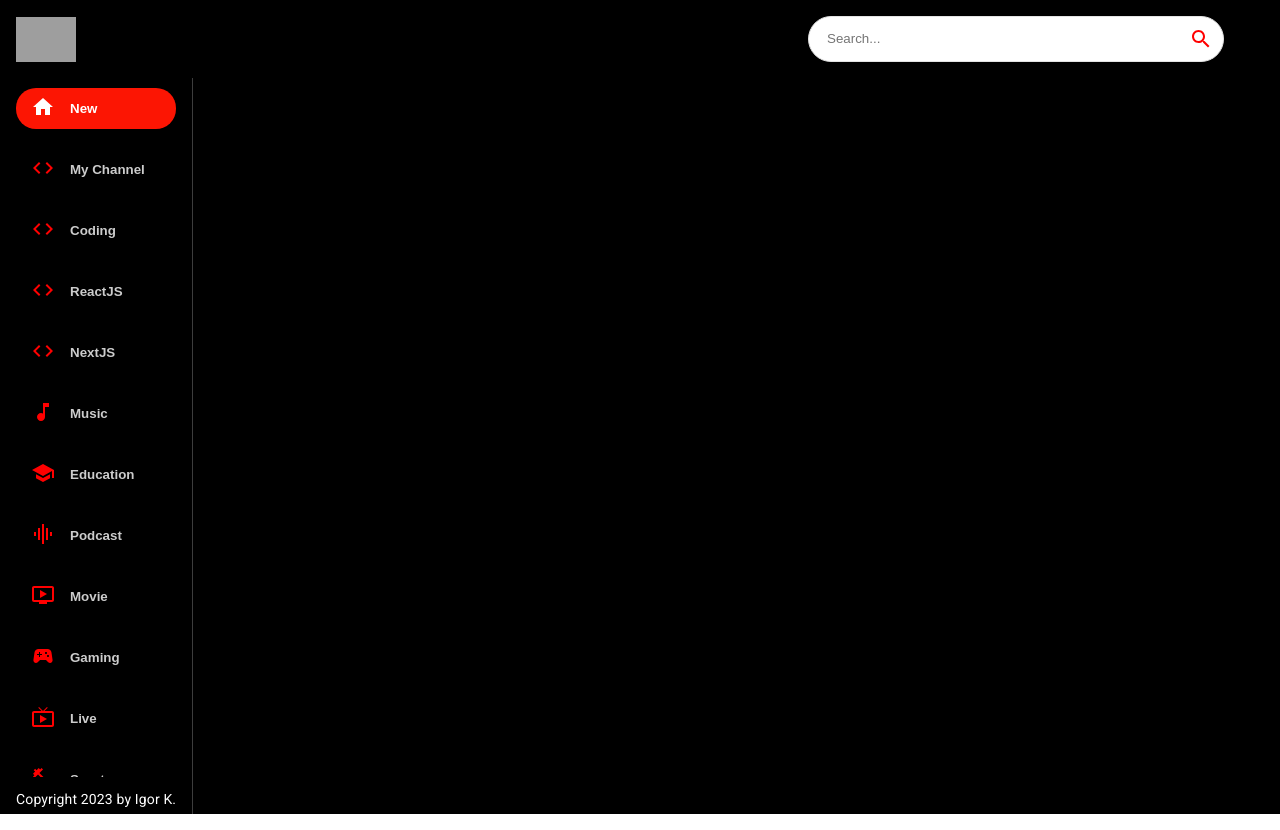
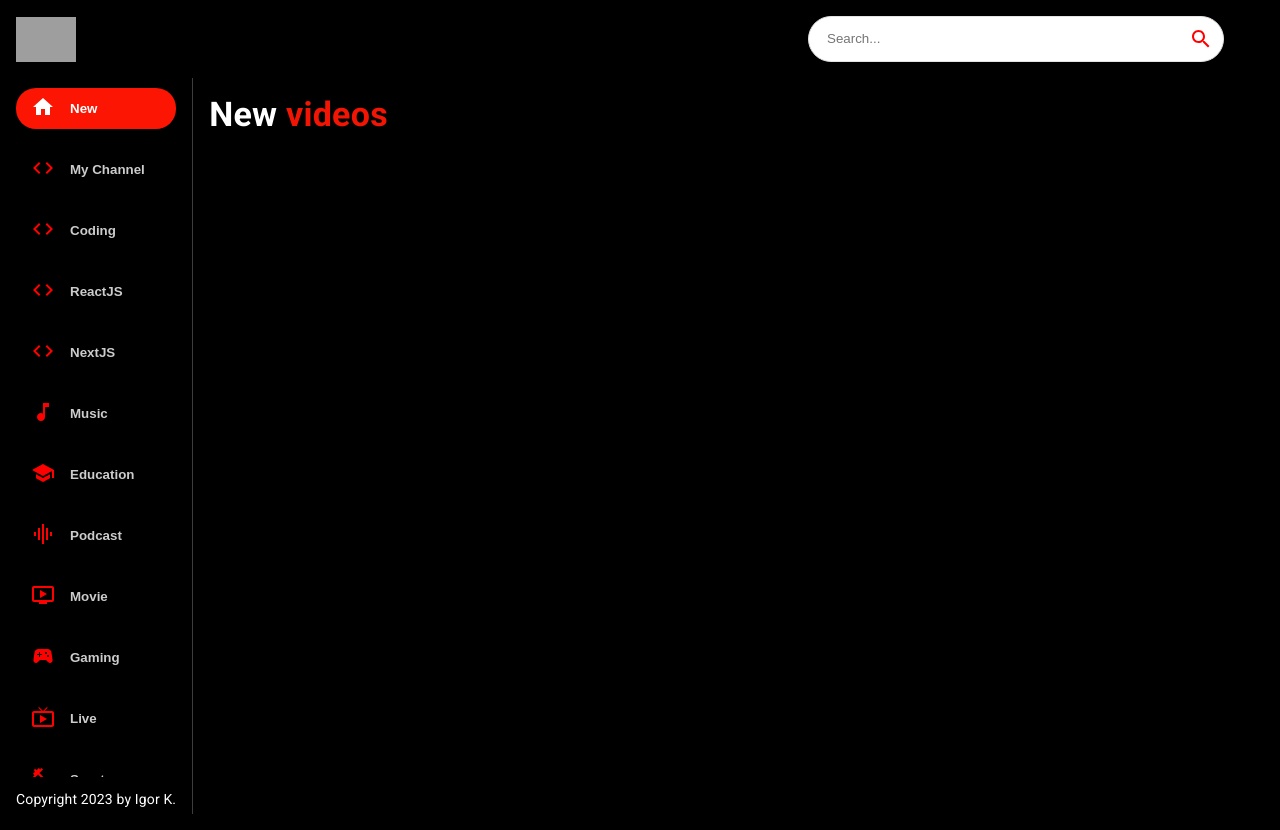
Before and after one commit to igorkukric/youtube, a React (Create React App) app: page / in a window 1280 px wide. Built offline with nearby package versions, Linux system fonts and the light colour scheme; grey boxes are pictures that could not be loaded.

Commit message:
update Feed UI

```diff
--- a/src/components/Feed.jsx
+++ b/src/components/Feed.jsx
@@ -1,6 +1,7 @@
 import { useState, useEffect } from "react"
 import {Box, Stack, Typography} from '@mui/material'
-import Sidebar from "./Sidebar"
+import {Sidebar, Videos }from './'
+
 
 const Feed = () => {
   return (
@@ -12,6 +13,22 @@
           Copyright 2023 by Igor K.
         </Typography>
       </Box>
+
+      <Box p={2} sx={{overflowY: 'auto', height: '90vh', flex: 2}}>
+        <Typography
+          variant="h4"
+          fontWeight="bold"
+          mb={2}
+          sx={{
+            color: 'white'
+          }}
+        >
+         New <span style={{ color: '#F31503'}}>videos</span>
+        </Typography>
+
+
+        <Videos videos={[]} />
+      </Box>
     </Stack>
   )
 }
--- /dev/null
+++ b/src/components/Videos.jsx
@@ -0,0 +1,9 @@
+import React from 'react'
+
+const Videos = () => {
+  return (
+    <div>Videos</div>
+  )
+}
+
+export default Videos
--- a/src/components/index.js
+++ b/src/components/index.js
@@ -5,3 +5,4 @@
 export {default as VideoDetail} from './VideoDetail'
 export {default as SearchBar} from './SearchBar'
 export {default as Sidebar} from './Sidebar'
+export {default as Videos} from './Videos'
```
